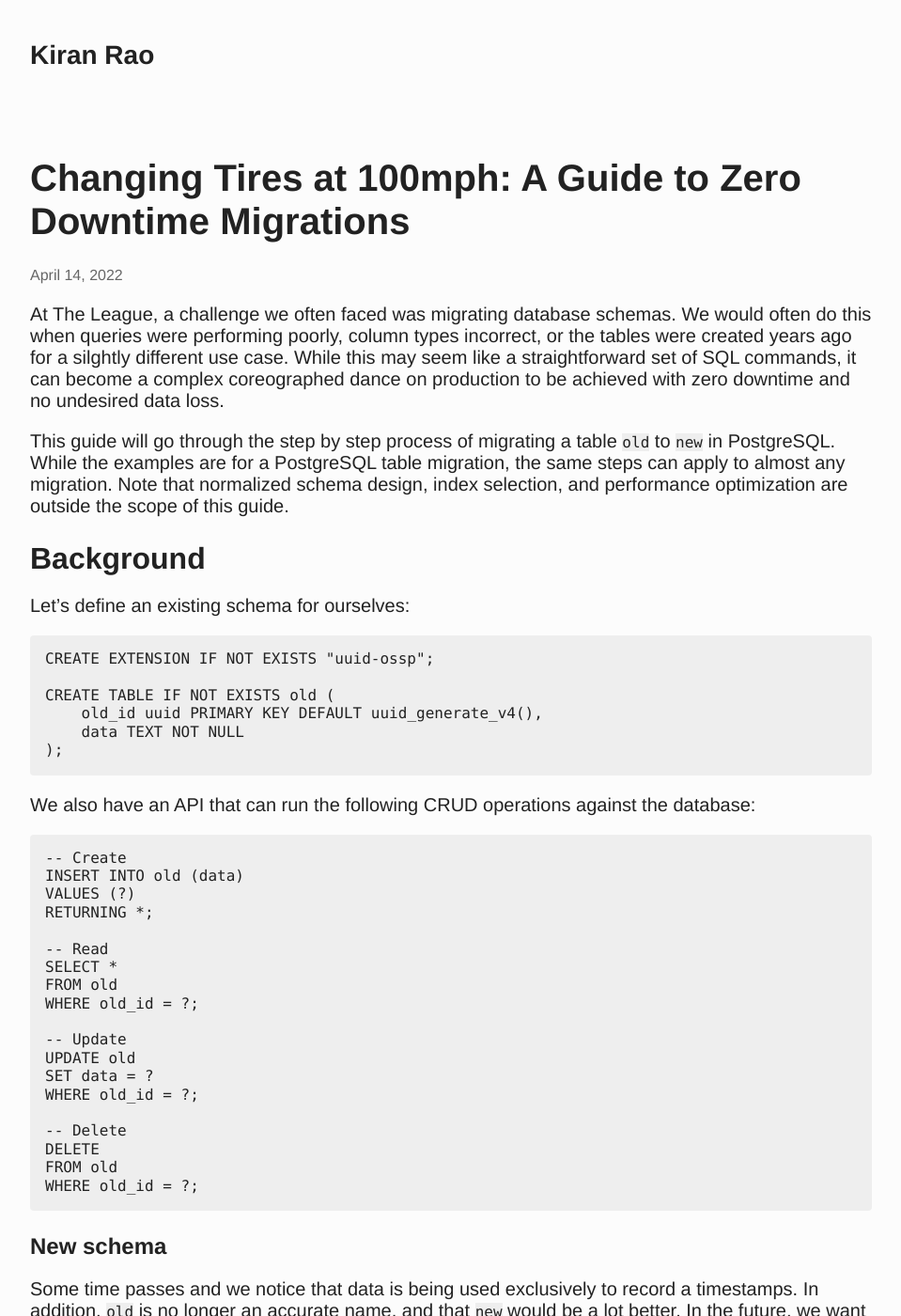
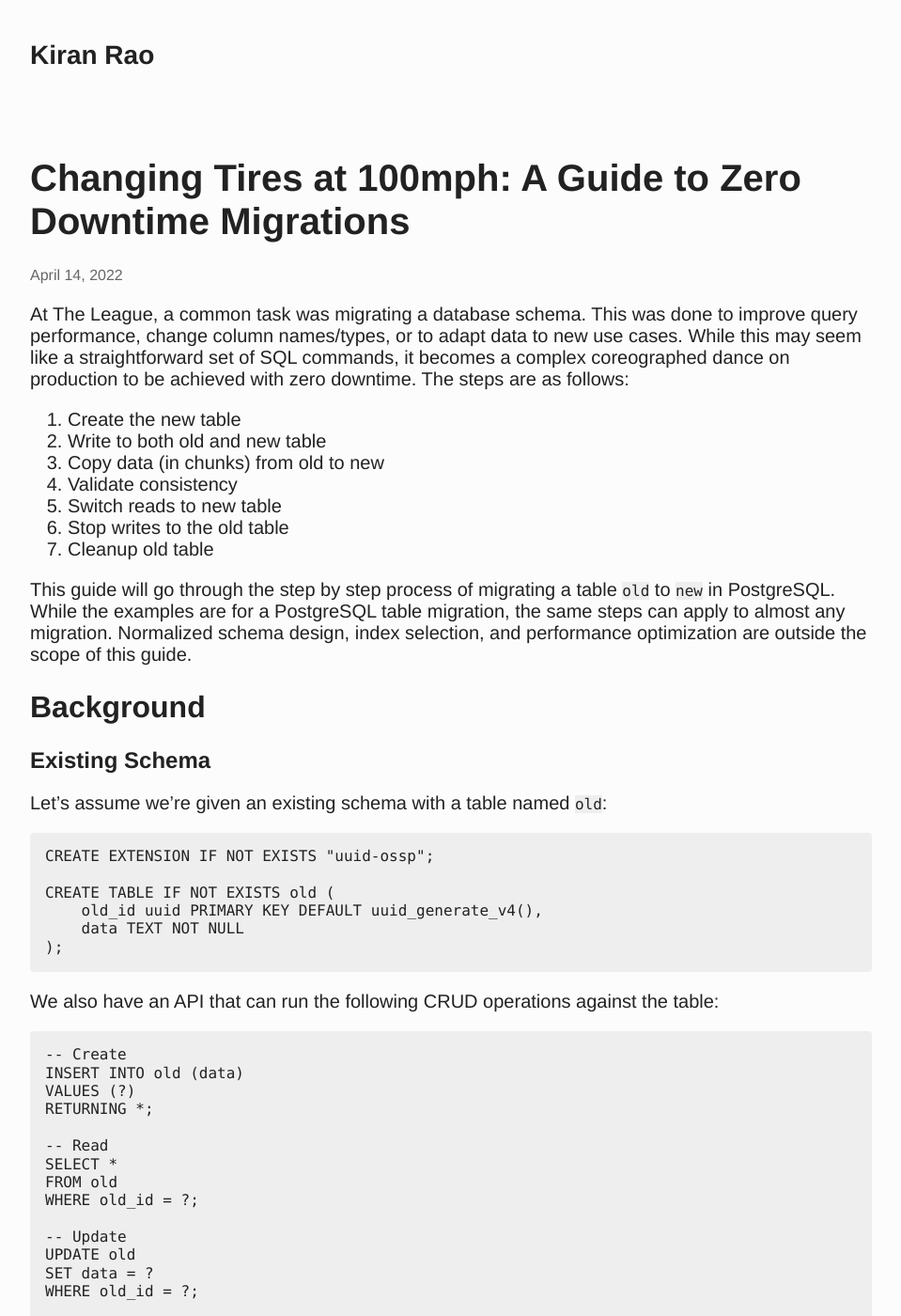
Before and after one commit to Kiran-Rao/kiran-rao.github.io, a Jekyll site: the page built from docs/unpublished/2022-04-13-zero-downtime-migrations.md, in a window 1280 px wide and 1400 px high. Shown: the whole window at 94% size, without its empty margins (160-1119 px from the left). Built offline with Jekyll 4.4.1, drawn with Linux system fonts in a browser that asks for light colours; some of the changed text lies outside the part shown.

Commit message:
Edit Post

````diff
--- a/docs/unpublished/2022-04-13-zero-downtime-migrations.md
+++ b/docs/unpublished/2022-04-13-zero-downtime-migrations.md
@@ -5,15 +5,26 @@ date: 2022-04-14
 author: Kiran Rao
 ---
 
-At The League, a challenge we often faced was migrating database schemas.
-We would often do this when queries were performing poorly, column types incorrect, or the tables were created years ago for a silghtly different use case.
-While this may seem like a straightforward set of SQL commands, it can become a complex coreographed dance on production to be achieved with zero downtime and no undesired data loss.
+At The League, a common task was migrating a database schema.
+This was done to improve query performance, change column names/types, or to adapt data to new use cases.
+While this may seem like a straightforward set of SQL commands, it becomes a complex coreographed dance on production to be achieved with zero downtime.
+The steps are as follows:
 
-This guide will go through the step by step process of migrating a table `old` to `new` in PostgreSQL. While the examples are for a PostgreSQL table migration, the same steps can apply to almost any migration. Note that normalized schema design, index selection, and performance optimization are outside the scope of this guide.
+1. Create the new table
+1. Write to both old and new table
+1. Copy data (in chunks) from old to new
+1. Validate consistency
+1. Switch reads to new table
+1. Stop writes to the old table
+1. Cleanup old table
+
+This guide will go through the step by step process of migrating a table `old` to `new` in PostgreSQL. While the examples are for a PostgreSQL table migration, the same steps can apply to almost any migration. Normalized schema design, index selection, and performance optimization are outside the scope of this guide.
 
 ## Background
 
-Let's define an existing schema for ourselves:
+### Existing Schema
+
+Let's assume we're given an existing schema with a table named `old`:
 
 ```sql
 CREATE EXTENSION IF NOT EXISTS "uuid-ossp";
@@ -24,7 +35,7 @@ CREATE TABLE IF NOT EXISTS old (
 );
 ```
 
-We also have an API that can run the following CRUD operations against the database:
+We also have an API that can run the following CRUD operations against the table:
 
 ```sql
 -- Create
@@ -48,11 +59,14 @@ FROM old
 WHERE old_id = ?;
 ```
 
-### New schema
+### Desired schema
 
-Some time passes and we notice that data is being used exclusively to record a timestamps.
+The `data` column was type `TEXT` for flexibility.
+It is now used exclusively for timestamps.
+We then get a request from product on a hot codepath to be count all entries between 2 timestamps.
+While this is possible with the current schema, we decided a better approach would be to update `data` to be a `TIMESTAMP` type.
 In addition, `old` is no longer an accurate name, and that `new` would be a lot better.
-In the future, we want our schema to look like:
+We therefore want the schema to look like:
 
 ```sql
 CREATE EXTENSION IF NOT EXISTS "uuid-ossp";
@@ -65,14 +79,14 @@ CREATE TABLE IF NOT EXISTS new (
 
 ### Migration Requirements
 
-We can further quantify constraints as follows:
+We can further specify the requirements through the migration:
 
 - The system must fully respond to requests throughout the migration process
 - No action can take a write lock against a significant percentage of the table
 - No unsafe operations [^1]
 - We must be able to roll-back any changes to the previous step if we encounter issues
 
-[^1]: https://leopard.in.ua/2016/09/20/safe-and-unsafe-operations-postgresql
+[^1]: [Safe and unsafe operations for high volume PostgreSQL](https://leopard.in.ua/2016/09/20/safe-and-unsafe-operations-postgresql)
 
 ## Procedure
 
@@ -126,9 +140,9 @@ Note that our create operation appears slightly more complex than before.
 We are creating a row in the new table, then using the record to populate the values of the old table.
 This is all done in a single transaction to ensure our randomly generated UUIDs in sync.
 
-### Migrate data
+### Copy data to new table
 
-Once we know that all new records will be replicated, we can start migrating old records. It should look something like this:
+Once we know that all new records will be replicated, we can start copy old records. It should look something like this:
 
 ```sql
 INSERT INTO new(new_id, created_date)
@@ -145,7 +159,7 @@ We are inserting values into the `new` table from the `old` table that don't yet
 To keep the database responsive, we perform the operation in chunks with `limit 1000`.
 This can be tuned up or down depending on the table, though better to use smaller chunks and avoid large write locks.
 
-### Validate Data
+### Validate consistency
 
 The often overlooked step. Before we switch over the reads, we should ensure that our data is fully in sync between tables. Here are a few sample queries to validate. The most common culpret was a system we never knew about was writing to this table.
 
@@ -154,7 +168,7 @@ Are we missing any records?
 ```sql
 SELECT *
 FROM old
-         FULL OUTER JOIN new ON old_id = new_id
+    FULL OUTER JOIN new ON old_id = new_id
 WHERE new_id IS NULL
    OR old_id IS NULL
 ```
@@ -164,11 +178,11 @@ Is any data inconsistent?
 ```sql
 SELECT *
 FROM old
-         INNER JOIN new ON old_id = new_id
+    INNER JOIN new ON old_id = new_id
 WHERE CAST(data AS TIMESTAMP) <> created_date
 ```
 
-### Switch Reads
+### Switch reads
 
 This is usually the hardest step, since we often have reads in may different places. Since that data is in sync between tables, we can take our time with this part of the migration.
 
@@ -180,7 +194,7 @@ WHERE new_id = ?;
 
 This stage is where we'd update our views, foreign keys, triggers, etc to reference the new table.
 
-### Drop writes
+### Stop writes
 
 Now that we've switch all reads over to the new system, we no longer need to update the old database. Our new write operations:
 
````
